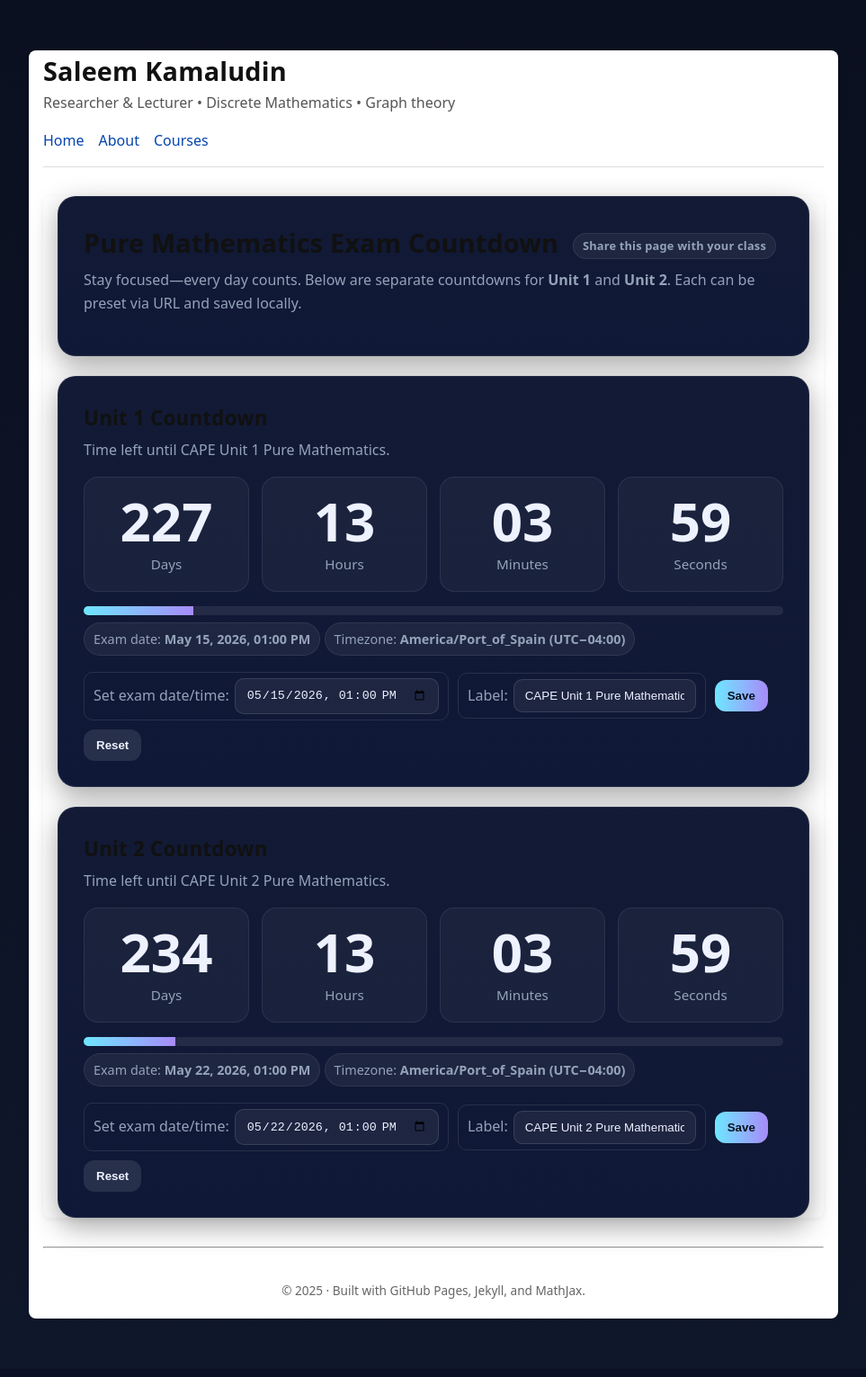
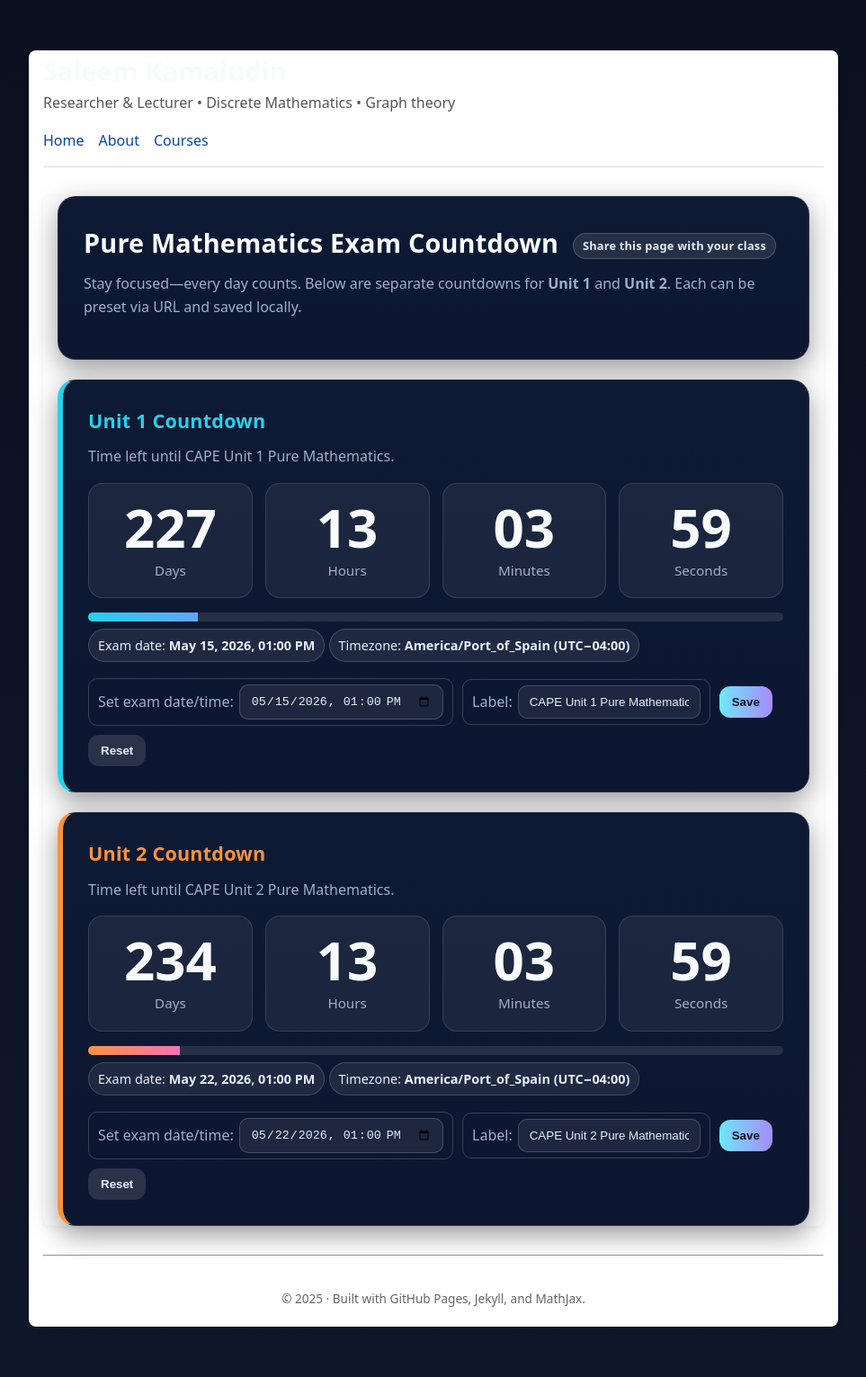
Before and after one commit to SaleemKamaludin/SaleemKamaludin.github.io, a Jekyll site: the page built from countdown/pure-math/index.html, in a window 1280 px wide. Shown: the whole page at 90% size, without its empty margins (158-1121 px from the left). Built offline with Jekyll 4.4.1, drawn with Linux system fonts in a browser that asks for light colours.

Commit message:
Update index.html

```diff
--- a/countdown/pure-math/index.html
+++ b/countdown/pure-math/index.html
@@ -11,32 +11,49 @@ title: Pure Mathematics Exam Countdown
   <title>Pure Mathematics Exam Countdown</title>
   <style>
     :root{
-      --bg:#0b1020; --card:#121a35; --accent:#6ee7ff; --accent2:#a78bfa; --text:#eef2ff; --muted:#94a3b8; --danger:#ff8ea3; --ok:#22c55e;
+      --bg:#0b1020;
+      --card:#0e1a34;
+      --accent:#6ee7ff; --accent2:#a78bfa;
+      --text:#e8edf7; --textStrong:#f8fafc;
+      --muted:#9fb0c7;
+      --danger:#ff8ea3; --ok:#22c55e;
+      /* Unit accents */
+      --u1:#22d3ee; /* cyan */
+      --u2:#fb923c; /* orange */
     }
     *{box-sizing:border-box}
     body{margin:0;font-family:system-ui,-apple-system,Segoe UI,Roboto,Inter,Ubuntu,Arial,sans-serif;background:linear-gradient(180deg,var(--bg),#0f172a);color:var(--text);min-height:100svh;display:grid;place-items:center;padding:24px}
     .wrap{width:min(980px,100%);display:grid;gap:22px}
-    .card{background:linear-gradient(180deg,var(--card),#0f1836);border:1px solid rgba(255,255,255,.08);box-shadow:0 10px 30px rgba(0,0,0,.35);border-radius:20px;padding:28px}
-    h1, h2{margin:0 0 6px;font-weight:800;letter-spacing:.2px}
+    .card{background:linear-gradient(180deg,var(--card),#0c1630);border:1px solid rgba(255,255,255,.10);box-shadow:0 10px 30px rgba(0,0,0,.4);border-radius:20px;padding:28px}
+    h1, h2{margin:0 0 10px;font-weight:900;letter-spacing:.2px;color:var(--textStrong)}
+    h2{font-size:1.35rem}
     p.sub{margin:.25rem 0 1rem;color:var(--muted)}
     .row{display:flex;gap:14px;flex-wrap:wrap}
-    .tile{flex:1 1 160px;background:rgba(255,255,255,.04);border:1px solid rgba(255,255,255,.08);border-radius:16px;padding:18px;text-align:center}
-    .num{font-size:clamp(36px,8vw,60px);font-weight:900;line-height:1}
+    .tile{flex:1 1 160px;background:rgba(255,255,255,.06);border:1px solid rgba(255,255,255,.12);border-radius:16px;padding:18px;text-align:center}
+    .num{font-size:clamp(36px,8vw,60px);font-weight:900;line-height:1;color:var(--textStrong)}
     .lbl{margin-top:6px;color:var(--muted);font-size:.95rem}
-    .bar{height:10px;background:rgba(255,255,255,.08);border-radius:999px;overflow:hidden;position:relative}
+    .bar{height:10px;background:rgba(255,255,255,.10);border-radius:999px;overflow:hidden;position:relative}
     .bar>i{display:block;height:100%;width:0;background:linear-gradient(90deg,var(--accent),var(--accent2));transition:width .4s ease}
     .meta{display:grid;gap:8px;margin-top:16px}
-    .kbd{display:inline-grid;grid-auto-flow:column;gap:6px;align-items:center;padding:6px 10px;border:1px solid rgba(255,255,255,.1);border-radius:10px;color:var(--muted)}
-    .pill{display:inline-block;padding:6px 10px;border-radius:999px;background:rgba(255,255,255,.06);border:1px solid rgba(255,255,255,.08);color:var(--muted);font-size:.9rem}
+    .kbd{display:inline-grid;grid-auto-flow:column;gap:6px;align-items:center;padding:6px 10px;border:1px solid rgba(255,255,255,.18);border-radius:10px;color:var(--muted)}
+    .pill{display:inline-block;padding:6px 10px;border-radius:999px;background:rgba(255,255,255,.08);border:1px solid rgba(255,255,255,.16);color:var(--text);font-size:.9rem}
     .config{margin-top:18px;display:flex;flex-wrap:wrap;gap:10px;align-items:center}
-    input[type="datetime-local"], input[type="text"]{background:rgba(255,255,255,.06);border:1px solid rgba(255,255,255,.12);color:var(--text);padding:10px 12px;border-radius:10px}
-    button{background:linear-gradient(90deg,var(--accent),var(--accent2));color:#0b1020;border:none;padding:10px 14px;border-radius:12px;font-weight:700;cursor:pointer}
-    .btn-ghost{background:rgba(255,255,255,.1);color:var(--text)}
+    input[type="datetime-local"], input[type="text"]{background:rgba(255,255,255,.07);border:1px solid rgba(255,255,255,.18);color:var(--text);padding:10px 12px;border-radius:10px}
+    button{background:linear-gradient(90deg,var(--accent),var(--accent2));color:#0b1020;border:none;padding:10px 14px;border-radius:12px;font-weight:800;cursor:pointer}
+    .btn-ghost{background:rgba(255,255,255,.12);color:var(--text)}
     .note{color:var(--muted);font-size:.9rem;margin-top:8px}
-    .footer{margin-top:18px;color:var(--muted);font-size:.9rem;display:flex;justify-content:space-between;gap:10px;flex-wrap:wrap}
     a{color:var(--accent)}
     .stack{display:grid;gap:22px}
-    .badge{display:inline-block;margin-left:.5rem;vertical-align:middle;padding:3px 10px;border-radius:999px;background:rgba(255,255,255,.06);border:1px solid rgba(255,255,255,.08);font-size:.8rem;color:var(--muted)}
+    .badge{display:inline-block;margin-left:.5rem;vertical-align:middle;padding:3px 10px;border-radius:999px;background:rgba(255,255,255,.10);border:1px solid rgba(255,255,255,.18);font-size:.8rem;color:var(--text)}
+
+    /* High‑contrast Unit styling */
+    .u1{border-left:6px solid var(--u1)}
+    .u1 h2{color:var(--u1)}
+    .u1 .bar>i{background:linear-gradient(90deg,var(--u1), #60a5fa)}
+
+    .u2{border-left:6px solid var(--u2)}
+    .u2 h2{color:var(--u2)}
+    .u2 .bar>i{background:linear-gradient(90deg,var(--u2), #f472b6)}
   </style>
 </head>
 <body>
@@ -48,7 +65,7 @@ title: Pure Mathematics Exam Countdown
 
     <section class="stack">
       <!-- UNIT 1 -->
-      <div class="card" id="timer-u1" aria-label="Unit 1 countdown">
+      <div class="card u1" id="timer-u1" aria-label="Unit 1 countdown">
         <h2>Unit 1 Countdown</h2>
         <p class="sub">Time left until <span class="exam-label">CAPE Unit 1 Pure Mathematics</span>.</p>
         <div class="row" role="timer" aria-live="polite">
@@ -77,7 +94,7 @@ title: Pure Mathematics Exam Countdown
       </div>
 
       <!-- UNIT 2 -->
-      <div class="card" id="timer-u2" aria-label="Unit 2 countdown">
+      <div class="card u2" id="timer-u2" aria-label="Unit 2 countdown">
         <h2>Unit 2 Countdown</h2>
         <p class="sub">Time left until <span class="exam-label">CAPE Unit 2 Pure Mathematics</span>.</p>
         <div class="row" role="timer" aria-live="polite">
```
